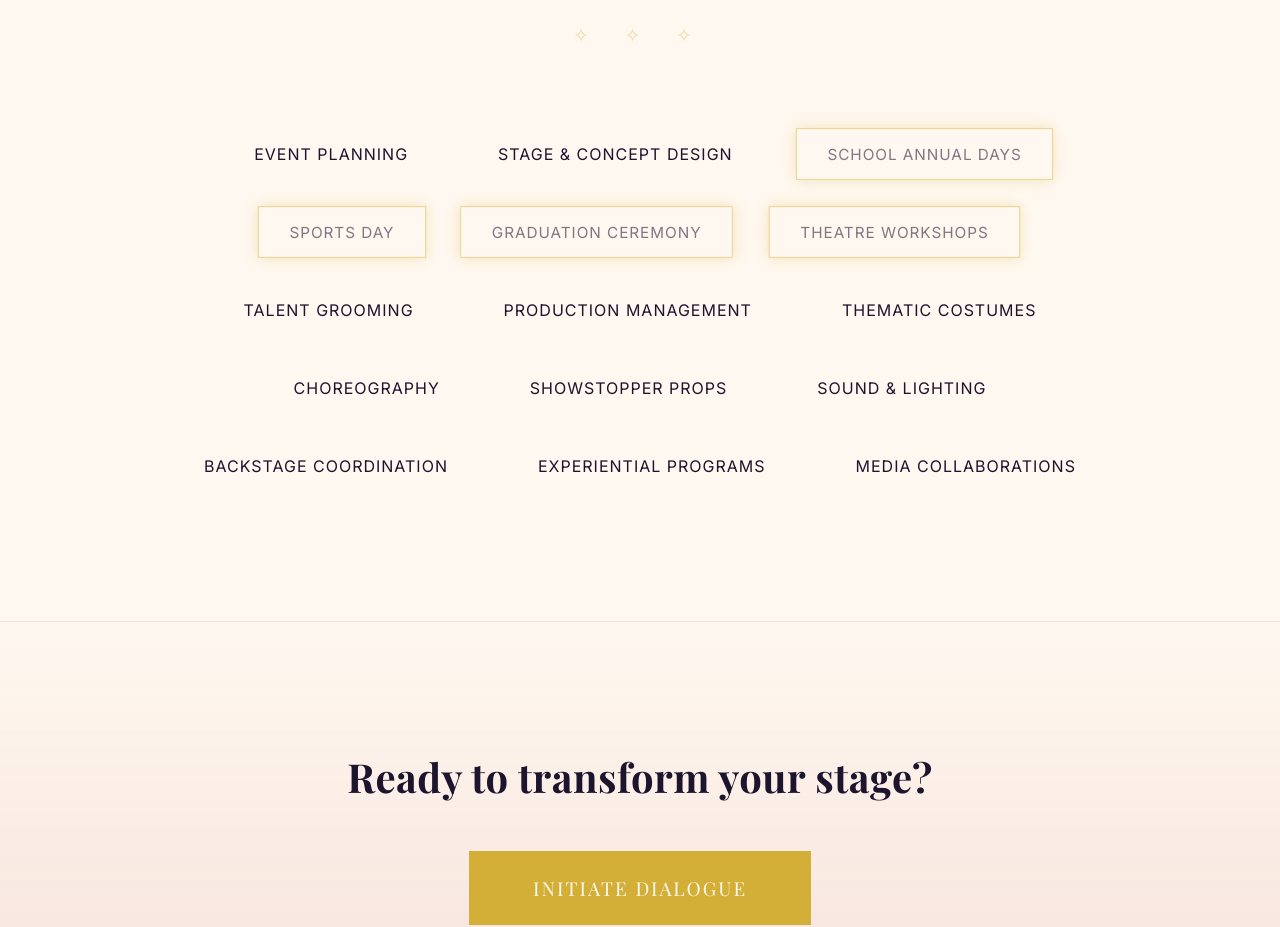
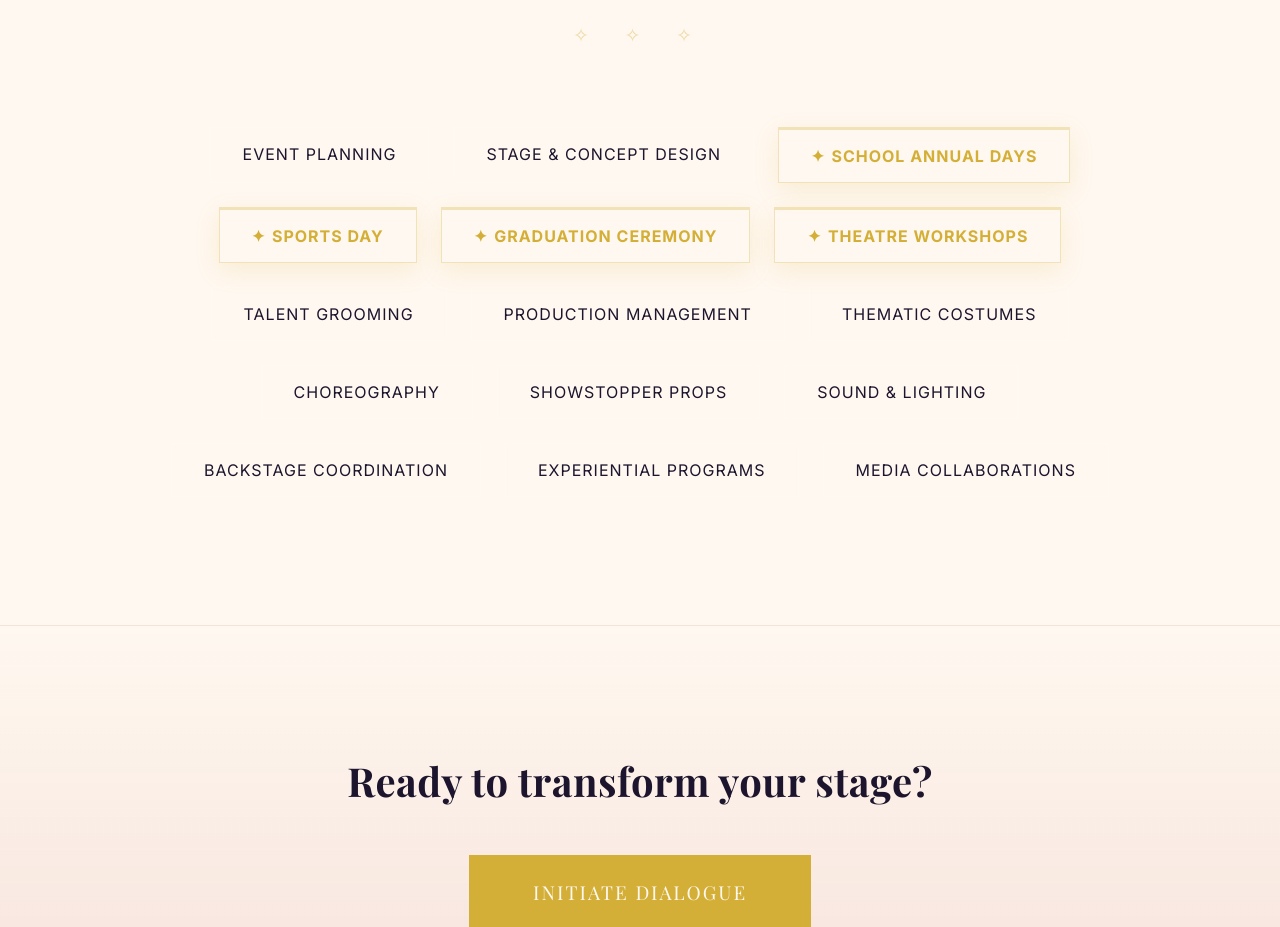
Before and after one commit to arrizonaevents-bot/Arizona, a Next.js app: page /our-work in a window 1280 px wide. Shown: the part 4240-5167 px from the top of the page. Built offline with nearby package versions, Linux system fonts and the light colour scheme; a web font is replaced by a local one.

Commit message:
error fixed

```diff
--- a/src/app/our-work/page.tsx
+++ b/src/app/our-work/page.tsx
@@ -179,13 +179,15 @@ export default function OurWork() {
                 whileInView={{ scale: 1, opacity: 1 }}
                 viewport={{ once: true, margin: "-50px" }}
                 transition={{ delay: index * 0.05, duration: 0.4 }}
-                animate={isHighlighted ? {
-                  boxShadow: ["0 0 0px rgba(212,175,55,0)", "0 0 15px rgba(212,175,55,0.6)", "0 0 0px rgba(212,175,55,0)"],
-                  borderColor: ["rgba(212,175,55,0.2)", "rgba(212,175,55,1)", "rgba(212,175,55,0.2)"],
-                  color: ["var(--color-text-secondary)", "var(--color-gold)", "var(--color-text-secondary)"]
+                style={isHighlighted ? {
+                  borderTop: "3px solid var(--color-gold)",
+                  borderColor: "rgba(212,175,55,0.3)",
+                  color: "var(--color-gold)",
+                  fontWeight: "700",
+                  boxShadow: "0 8px 25px rgba(212,175,55,0.15)"
                 } : {}}
-                {...(isHighlighted ? { transition: { duration: 2, repeat: Infinity } } : {})}
               >
+                {isHighlighted && <span style={{ marginRight: '6px' }}>✦</span>}
                 {skill}
               </motion.div>
             );
```
